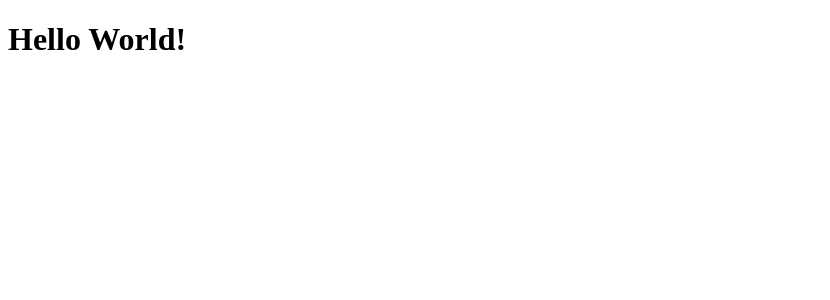
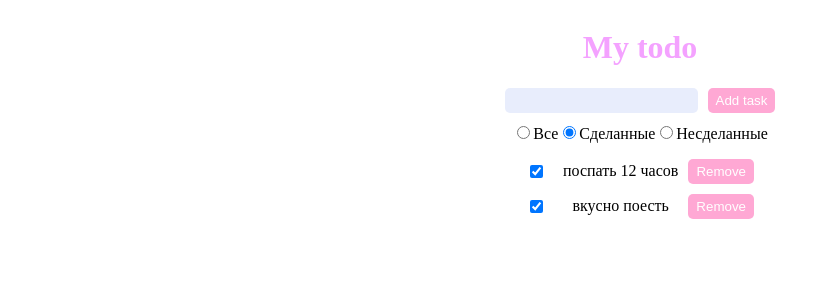
Before and after one commit to Victoria-Gudoit/react-todo-app, a React (Create React App) app: page / in a window 1280 px wide. Shown: the top 300 px of the page, without its empty margins (0-830 px from the left). Built offline with nearby package versions, Linux system fonts and the light colour scheme.

Commit message:
feat: add new functions in App.jsx

```diff
--- /dev/null
+++ b/src/components/App.jsx
@@ -0,0 +1,43 @@
+import css from "./styles.module.css";
+import { tasks, FILTER_STATUSES, filterOptions } from "./constants";
+import { CheckboxGroup } from "./common";
+
+const filter = FILTER_STATUSES.DONE;
+
+const filterTask = (filter, task) => {
+  if (filter === FILTER_STATUSES.ALL) {
+    return true;
+  }
+
+  if (filter === FILTER_STATUSES.DONE) {
+    return task.isDone;
+  }
+
+  return !task.isDone;
+};
+
+export function App() {
+  return (
+    <div className={css.wrapper}>
+      <h1 className={css.title}>My todo</h1>
+      <form className={css.form}>
+        <input type="text" className={css.input} />
+        <button type="button" className={css.btn}>
+          Add task
+        </button>
+      </form>
+      <div>
+        <CheckboxGroup options={filterOptions} value={FILTER_STATUSES.DONE} />
+      </div>
+      <ul className={css.list}>
+        {tasks.filter((task) => filterTask(filter, task)).map(({ id, label, isDone }) => (
+            <li className={css.item} key={id}>
+              <input type="checkbox" className={css.checkbox} checked={isDone} />
+              {label}
+              {isDone && <button type="button" className={css.btn}>Remove</button>}
+            </li>
+          ))}
+      </ul>
+    </div>
+  );
+}
--- /dev/null
+++ b/src/components/common/Checkbox.jsx
@@ -0,0 +1,18 @@
+function Checkbox({ value, checked, label }) {
+  return (
+    <label>
+      <input type="radio" name="users" value={value} checked={checked} />
+      {label}
+    </label>
+  );
+}
+
+export const CheckboxGroup = ({ value: groupValue, options }) => {
+  return (
+    <>
+      {options.map(({ value, label }) => (
+        <Checkbox value={value} label={label} checked={value === groupValue} />
+      ))}
+    </>
+  );
+};
--- /dev/null
+++ b/src/components/common/index.js
@@ -0,0 +1 @@
+export { CheckboxGroup } from "./Checkbox";
--- /dev/null
+++ b/src/components/constants.js
@@ -0,0 +1,17 @@
+export const tasks = [
+  { id: 1, label: "срочно покормить кота", isDone: false },
+  { id: 2, label: "поспать 12 часов", isDone: true },
+  { id: 3, label: "вкусно поесть", isDone: true },
+];
+
+export const FILTER_STATUSES = {
+  ALL: "all",
+  DONE: "isDone",
+  TODO: "todo",
+};
+
+export const filterOptions = [
+  { value: FILTER_STATUSES.ALL, label: "Все" },
+  { value: FILTER_STATUSES.DONE, label: "Сделанные" },
+  { value: FILTER_STATUSES.TODO, label: "Несделанные" },
+];
--- /dev/null
+++ b/src/components/index.js
@@ -0,0 +1 @@
+export { App } from "./App";
--- /dev/null
+++ b/src/components/styles.module.css
@@ -0,0 +1,53 @@
+.wrapper {
+    display: flex;
+    align-items: center;
+    flex-direction: column;
+    justify-content: center;
+    margin: 0 auto;
+
+}
+
+.title {
+    color:rgb(244, 162, 255)
+}
+
+.btn {
+    margin-left: 10px;
+    border-radius: 5px;
+    border: none;
+    cursor: pointer;
+    padding: 5px 8px;
+    background-color: #ffa8d4;
+    color: #fff;
+}
+
+.input {
+    border-radius: 5px;
+    border: none;
+    outline: none;
+    padding: 5px 8px;
+    background-color: rgb(232, 237, 252);
+}
+
+.list {
+    padding: 0;
+    list-style: none;
+    display: flex;
+    align-self: center;
+    flex-direction: column;
+}
+
+.item {
+    margin-bottom: 10px;
+    display: flex;
+    align-items: center;
+    justify-content: space-between;
+}
+
+.checkbox {
+    margin-right: 20px;
+}
+
+.form {
+    margin-bottom: 10px;
+}
--- a/src/index.jsx
+++ b/src/index.jsx
@@ -1,7 +1,8 @@
 import React from 'react';
 import ReactDOM from 'react-dom';
+import {App} from "./components"
 
 ReactDOM.render(
-  <h1>Hello World!</h1>,
+  <App />,
   document.getElementById('root'),
 );
```
